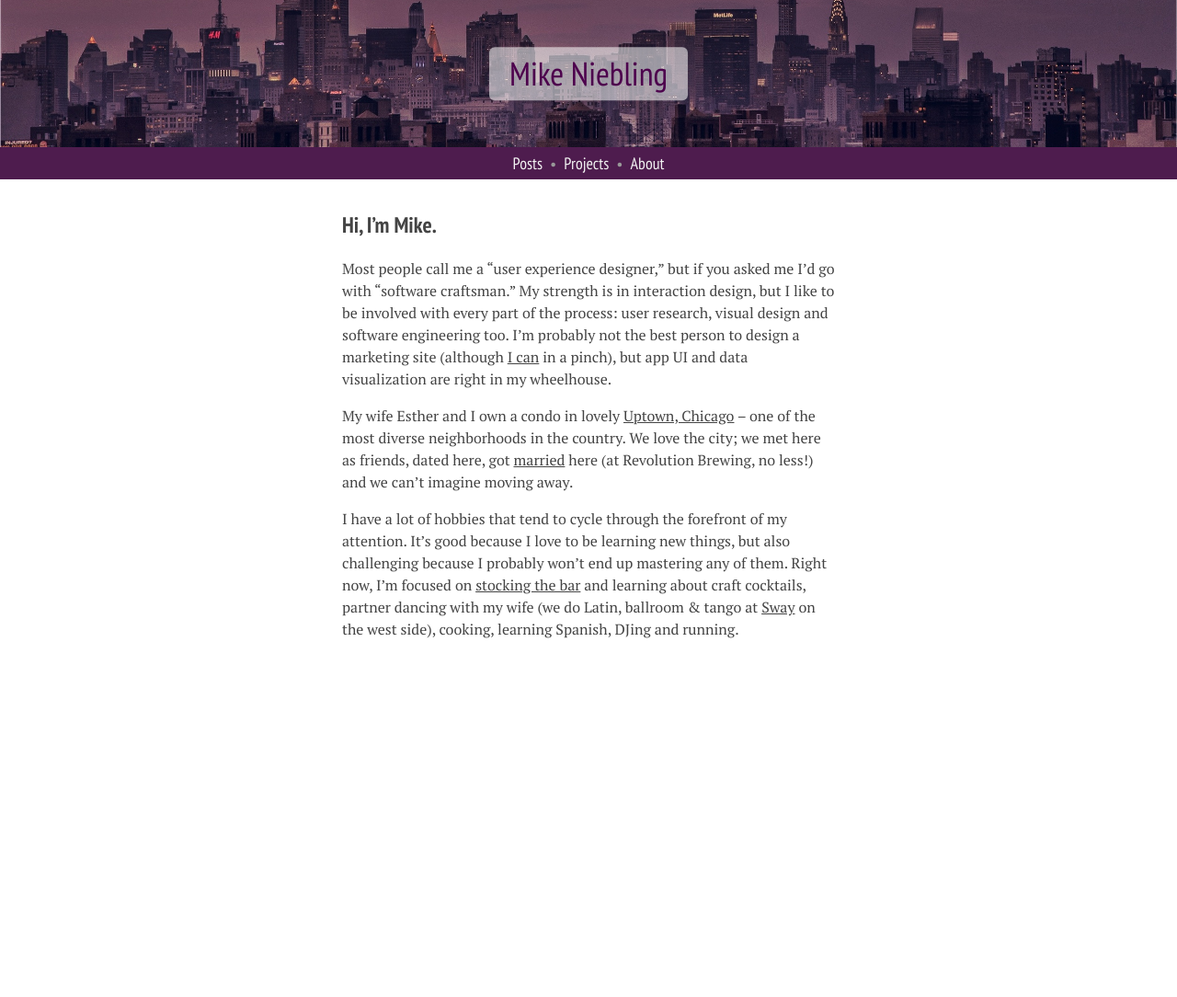
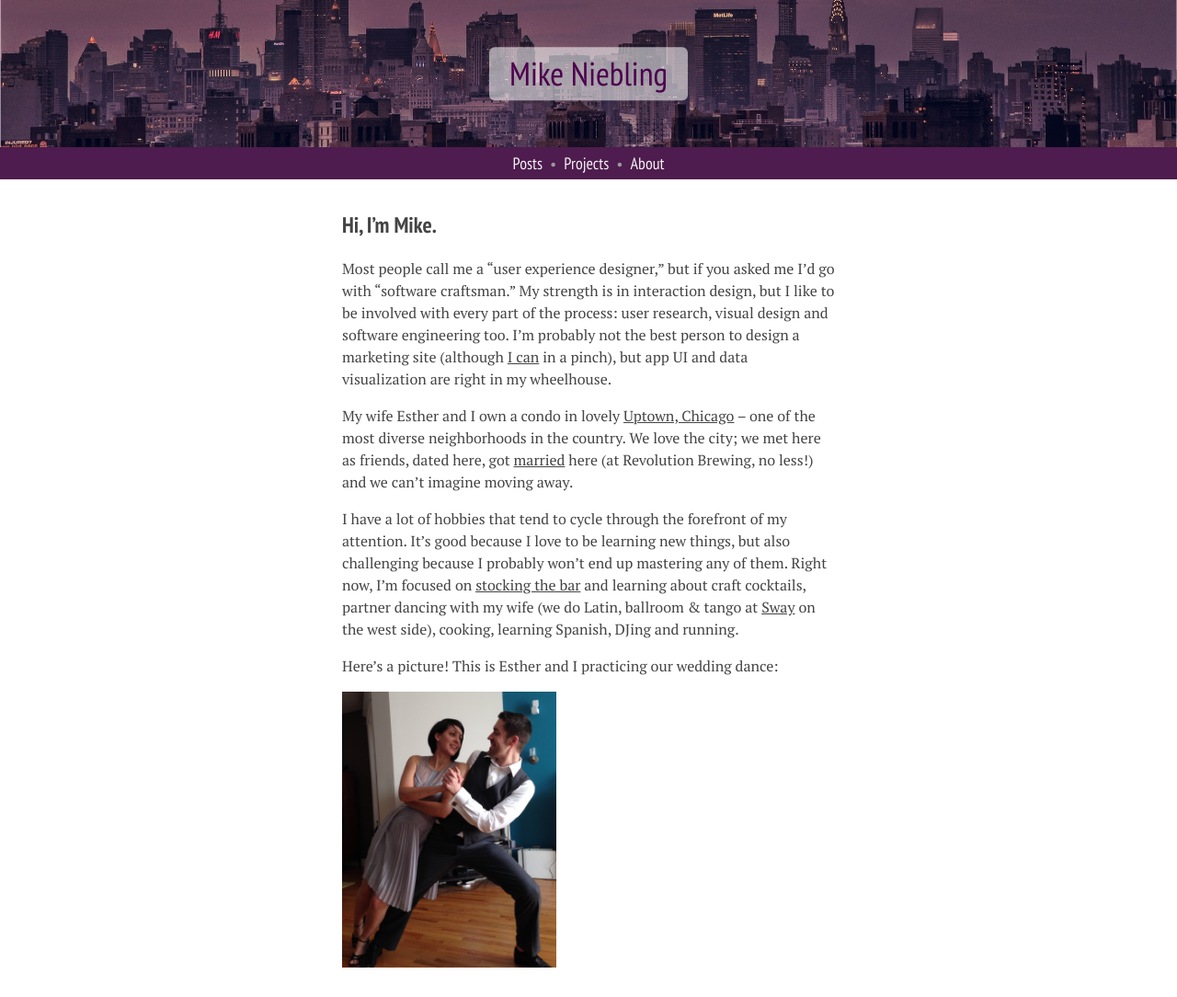
Before and after one commit to mniebling/mniebling.github.io, a Jekyll site: the page built from About/index.md, in a window 1280 px wide. Shown: the whole page at 92% size. Built offline with Jekyll 4.4.1, drawn with Linux system fonts in a browser that asks for light colours; Markdown is read by kramdown in place of the engine named in the settings; before the commit the page ends 900 px from its top, so only the background shows below that.

Commit message:
Add a pic to the About page

```diff
--- a/About/index.md
+++ b/About/index.md
@@ -10,3 +10,7 @@ Most people call me a "user experience designer," but if you asked me I'd go wit
 My wife Esther and I own a condo in lovely [Uptown, Chicago](http://en.wikipedia.org/wiki/Uptown,_Chicago) -- one of the most diverse neighborhoods in the country. We love the city; we met here as friends, dated here, got [married](http://www.mikeandesther.com) here (at Revolution Brewing, no less!) and we can't imagine moving away.
 
 I have a lot of hobbies that tend to cycle through the forefront of my attention. It's good because I love to be learning new things, but also challenging because I probably won't end up mastering any of them. Right now, I'm focused on [stocking the bar](https://www.pinterest.com/michaelniebling/bar-wishlist/) and learning about craft cocktails, partner dancing with my wife (we do Latin, ballroom & tango at [Sway](http://www.swaydancechicago.com/) on the west side), cooking, learning Spanish, DJing and running.
+
+Here's a picture! This is Esther and I practicing our wedding dance:
+
+![Mike and Esther]({{site.img}}/about/self.jpg)
--- /dev/null
+++ b/_layouts/about.html
@@ -0,0 +1,7 @@
+---
+layout: page
+---
+
+<div class="about">
+	{{ content }}
+</div>
--- a/web/compiled.css
+++ b/web/compiled.css
@@ -521,6 +521,12 @@ i.service {
 }
 .post-header ul > li:before {
   content: "";
+}
+.about img {
+  max-height: 300px;
+  max-width: 100%;
+  display: block;
+  margin: 1em 0 1em 0;
 }
 /***********************/
 /* SYNTAX HIGHLIGHTING */
--- a/web/less/~main.less
+++ b/web/less/~main.less
@@ -19,6 +19,7 @@
 @import "mod.index.less";
 @import "mod.projects.less";
 @import "mod.post.less";
+@import "mod.about.less";
 
 // Third-party extension styles
 @import "ext.syntax-highlighting.less";
```
Also changed, not shown: other parts of About/index.md (+1 -1 lines), web/less/mod.about.less (added, +14 -0 lines), web/images/about/self.jpg (added).
